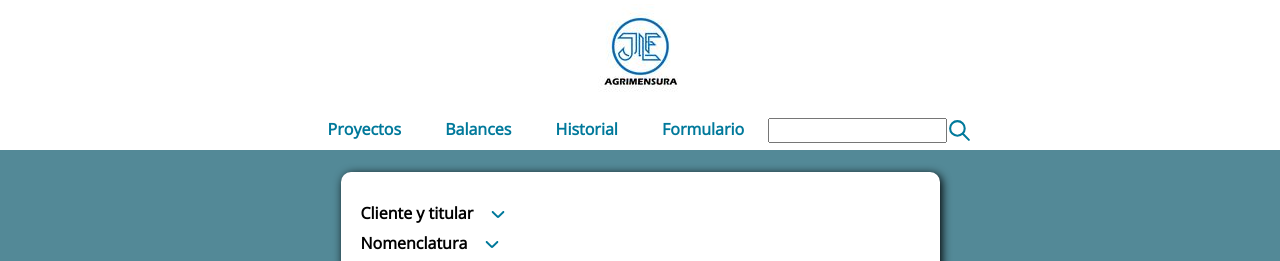
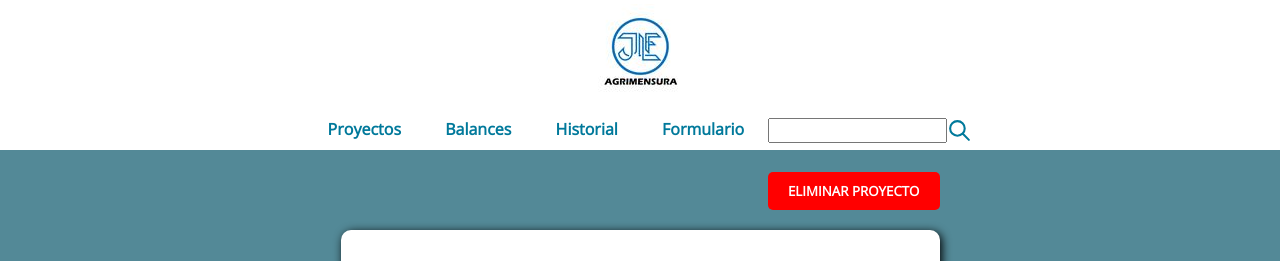
Before and after one commit to Emitax123/JFG, a Django app: template ProjectManager/templates/project_template.html in a window 1280 px wide. Shown: the top 261 px of the page. Run offline with Django 4.2, Linux system fonts and the light colour scheme; the template is opened without the code that fills it: values that come from a table or form of the project are taken from there, others are empty.

Commit message:
Fix: Multiples FIx 1

```diff
--- a/ProjectManager/models.py
+++ b/ProjectManager/models.py
@@ -4,7 +4,7 @@ from os.path import basename
 class Client(models.Model):
     name = models.CharField(max_length=30, verbose_name='Nombre y apellido')
     dni = models.IntegerField(default=0, verbose_name='DNI')
-    phone = models.IntegerField(default=0, verbose_name='Telefono')
+    phone = models.CharField(verbose_name='Telefono')
 
 class Project (models.Model):
     TYPE_CHOICES = (
--- a/ProjectManager/templates/project_template.html
+++ b/ProjectManager/templates/project_template.html
@@ -2,6 +2,35 @@
 {% load static %}
 {% block form %}
   <div class="cont-project-div">
+    <div class="delete-container">
+      <button class="delete-button" onclick="confirmDelete({{ project.pk }})">ELIMINAR PROYECTO</button>
+    </div>
+
+    <style>
+    .delete-button {
+      background-color: #ff0000;
+      color: white;
+      border: none;
+      padding: 10px 20px;
+      border-radius: 5px;
+      font-weight: bold;
+      cursor: pointer;
+      margin-bottom: 20px;
+    }
+
+    .delete-container {
+      display: flex;
+      justify-content: flex-end;
+    }
+    </style>
+
+    <script>
+    function confirmDelete(projectId) {
+      if (confirm('¿Está seguro que desea eliminar este proyecto?')) {
+        window.location.href = `/delete/${projectId}`;
+      }
+    }
+    </script>
     <div class="project-div">
       <h1>{{ project.type }}</h1>
       {% if project.type == "Mensura" %}
--- a/ProjectManager/urls.py
+++ b/ProjectManager/urls.py
@@ -8,6 +8,7 @@ from . import views
 urlpatterns = [
   path('', views.projectlist_view, name = 'projects'),
   path('create/', views.create_view, name = 'create'),
+  path('delete/', views.create_view, name = 'delete'),
   path('balance/', views.balance, name= 'balance'),
   path('upload/<int:pk>', views.upload_files, name= 'upload'),
   path('filesview/<int:pk>', views.file_view, name = 'files'),
```
Also changed, not shown: ProjectManager/views.py (+7 -0 lines), ProjectManager/migrations/0003_alter_client_phone.py (added).
